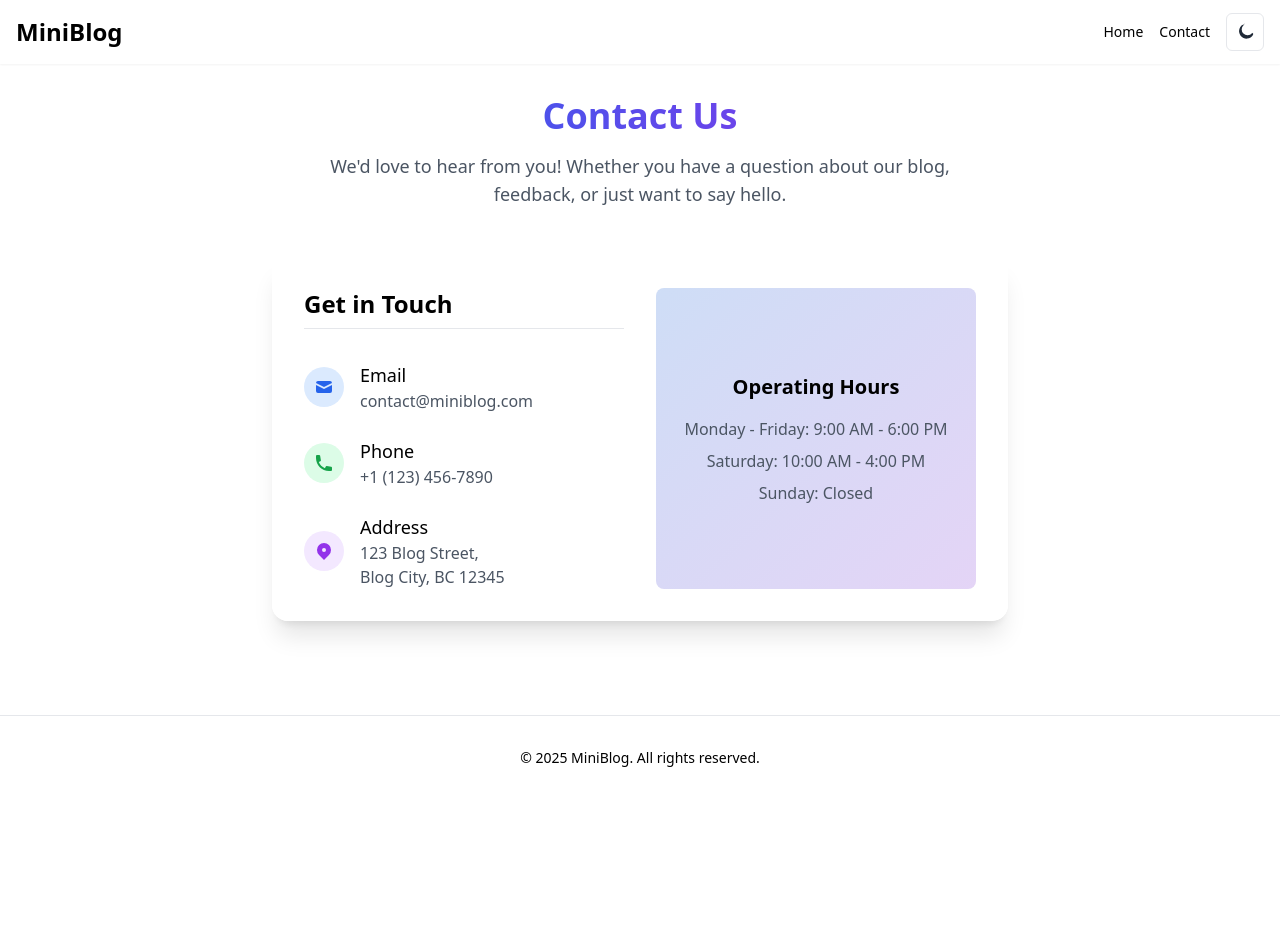
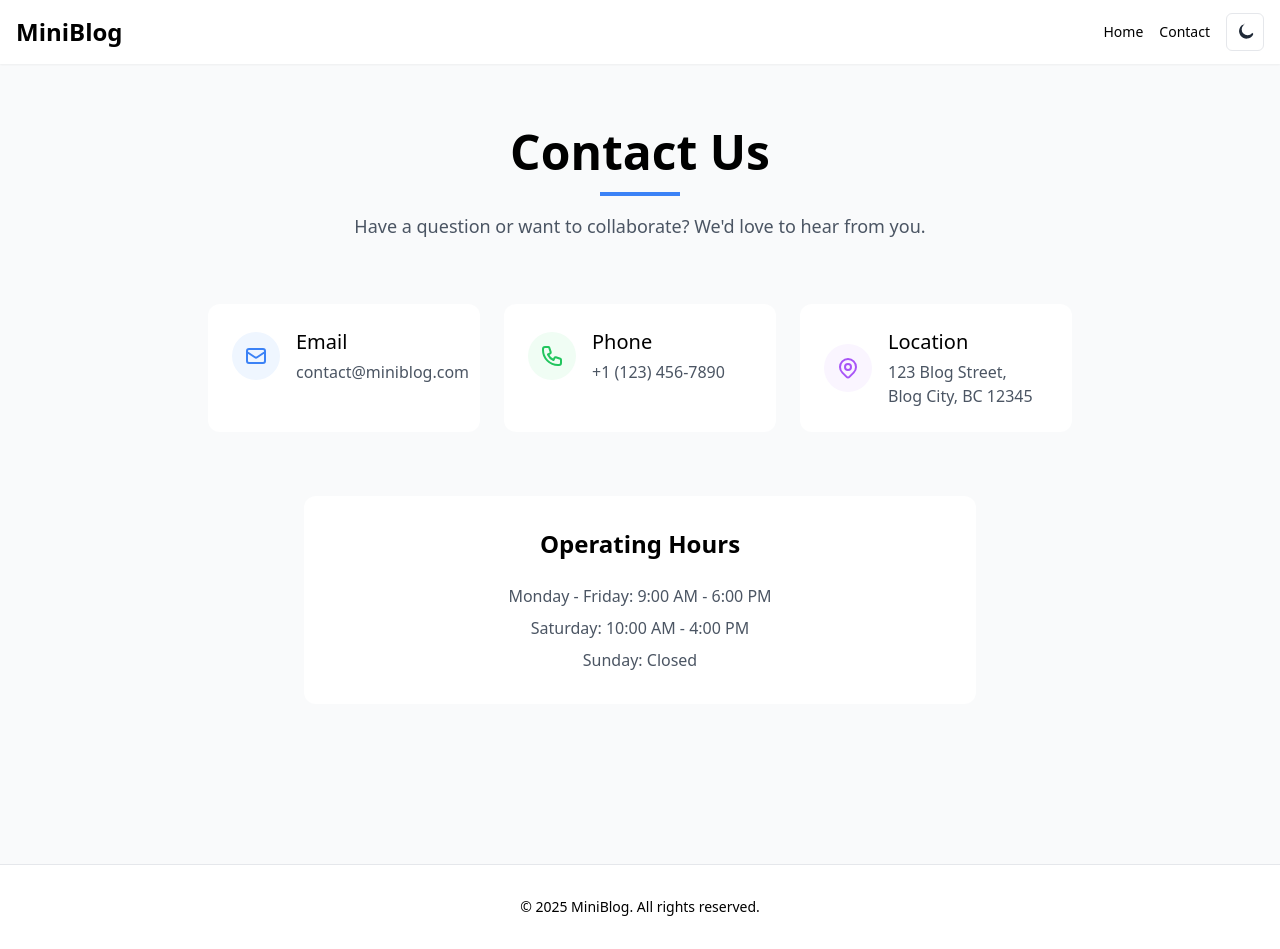
Before and after one commit to snwmilap/blog-strapi, a Next.js app in the folder frontend/: page /contact in a window 1280 px wide. Before the commit the page ends 800 px from the top, so only its background shows below. Built offline with nearby package versions, Linux system fonts and the light colour scheme.

Commit message:
Update page.tsx

```diff
--- a/frontend/app/contact/page.tsx
+++ b/frontend/app/contact/page.tsx
@@ -2,82 +2,105 @@ import React from "react";
 
 const ContactPage: React.FC = () => {
   return (
-    <main className="relative grow">
-      <div className="container mx-auto px-4 py-8 max-w-3xl">
-        <div className="text-center mb-12">
-          <h1 className="text-4xl font-bold mb-4 bg-gradient-to-r from-blue-600 to-purple-600 bg-clip-text text-transparent">
+    <main className="min-h-screen bg-gray-50 dark:bg-zinc-900">
+      <div className="container mx-auto px-4 py-16 max-w-4xl">
+        {/* Header Section */}
+        <div className="text-center mb-16 space-y-4">
+          <h1 className="text-3xl md:text-4xl lg:text-5xl font-bold">
             Contact Us
           </h1>
-          <p className="text-lg text-gray-600 dark:text-gray-400 max-w-2xl mx-auto">
-            {` We'd love to hear from you! Whether you have a question about our
-            blog, feedback, or just want to say hello.`}
+          <div className="w-20 h-1 bg-blue-500 mx-auto"></div>
+          <p className="text-base md:text-lg text-gray-600 dark:text-gray-400 max-w-2xl mx-auto px-4">
+            {`          Have a question or want to collaborate? We'd love to hear from you.
+`}{" "}
           </p>
         </div>
 
-        <div className="bg-white dark:bg-zinc-800 shadow-xl rounded-2xl p-8 backdrop-blur-sm bg-opacity-90">
-          <div className="grid md:grid-cols-2 gap-8">
-            {/* Contact Information */}
-            <div className="space-y-8">
-              <h2 className="text-2xl font-semibold mb-6 border-b pb-2 dark:border-gray-700">
-                Get in Touch
-              </h2>
-              <div className="space-y-6">
+        {/* Contact Cards Grid */}
+        <div className="grid grid-cols-1 md:grid-cols-2 lg:grid-cols-3 gap-6 mb-16">
+          {/* Email Card */}
+          <div className="group p-6 bg-white dark:bg-zinc-800 rounded-xl hover:shadow-lg transition-all duration-300">
             <div className="flex items-center space-x-4">
-                  <div className="flex-shrink-0 w-10 h-10 bg-blue-100 dark:bg-blue-900 rounded-full flex items-center justify-center">
+              <div className="flex-shrink-0 w-12 h-12 bg-blue-50 dark:bg-blue-900/20 rounded-full flex items-center justify-center group-hover:scale-110 transition-transform">
                 <svg
                   xmlns="http://www.w3.org/2000/svg"
-                      className="h-5 w-5 text-blue-600 dark:text-blue-300"
-                      viewBox="0 0 20 20"
-                      fill="currentColor"
+                  className="h-6 w-6 text-blue-500"
+                  fill="none"
+                  viewBox="0 0 24 24"
+                  stroke="currentColor"
                 >
-                      <path d="M2.003 5.884L10 9.882l7.997-3.998A2 2 0 0016 4H4a2 2 0 00-1.997 1.884z" />
-                      <path d="M18 8.118l-8 4-8-4V14a2 2 0 002 2h12a2 2 0 002-2V8.118z" />
+                  <path
+                    strokeLinecap="round"
+                    strokeLinejoin="round"
+                    strokeWidth={2}
+                    d="M3 8l7.89 5.26a2 2 0 002.22 0L21 8M5 19h14a2 2 0 002-2V7a2 2 0 00-2-2H5a2 2 0 00-2 2v10a2 2 0 002 2z"
+                  />
                 </svg>
               </div>
               <div>
-                    <h3 className="text-lg font-medium">Email</h3>
+                <h3 className="font-medium text-xl mb-1">Email</h3>
                 <p className="text-gray-600 dark:text-gray-400">
                   contact@miniblog.com
                 </p>
               </div>
             </div>
+          </div>
 
+          {/* Phone Card */}
+          <div className="group p-6 bg-white dark:bg-zinc-800 rounded-xl hover:shadow-lg transition-all duration-300">
             <div className="flex items-center space-x-4">
-                  <div className="flex-shrink-0 w-10 h-10 bg-green-100 dark:bg-green-900 rounded-full flex items-center justify-center">
+              <div className="flex-shrink-0 w-12 h-12 bg-green-50 dark:bg-green-900/20 rounded-full flex items-center justify-center group-hover:scale-110 transition-transform">
                 <svg
                   xmlns="http://www.w3.org/2000/svg"
-                      className="h-5 w-5 text-green-600 dark:text-green-300"
-                      viewBox="0 0 20 20"
-                      fill="currentColor"
+                  className="h-6 w-6 text-green-500"
+                  fill="none"
+                  viewBox="0 0 24 24"
+                  stroke="currentColor"
                 >
-                      <path d="M2 3a1 1 0 011-1h2.153a1 1 0 01.986.836l.74 4.435a1 1 0 01-.54 1.06l-1.548.773a11.037 11.037 0 006.105 6.105l.774-1.548a1 1 0 011.059-.54l4.435.74a1 1 0 01.836.986V17a1 1 0 01-1 1h-2C7.82 18 2 12.18 2 5V3z" />
+                  <path
+                    strokeLinecap="round"
+                    strokeLinejoin="round"
+                    strokeWidth={2}
+                    d="M3 5a2 2 0 012-2h3.28a1 1 0 01.948.684l1.498 4.493a1 1 0 01-.502 1.21l-2.257 1.13a11.042 11.042 0 005.516 5.516l1.13-2.257a1 1 0 011.21-.502l4.493 1.498a1 1 0 01.684.949V19a2 2 0 01-2 2h-1C9.716 21 3 14.284 3 6V5z"
+                  />
                 </svg>
               </div>
               <div>
-                    <h3 className="text-lg font-medium">Phone</h3>
+                <h3 className="font-medium text-xl mb-1">Phone</h3>
                 <p className="text-gray-600 dark:text-gray-400">
                   +1 (123) 456-7890
                 </p>
               </div>
             </div>
+          </div>
 
+          {/* Location Card */}
+          <div className="group p-6 bg-white dark:bg-zinc-800 rounded-xl hover:shadow-lg transition-all duration-300 md:col-span-2 lg:col-span-1">
             <div className="flex items-center space-x-4">
-                  <div className="flex-shrink-0 w-10 h-10 bg-purple-100 dark:bg-purple-900 rounded-full flex items-center justify-center">
+              <div className="flex-shrink-0 w-12 h-12 bg-purple-50 dark:bg-purple-900/20 rounded-full flex items-center justify-center group-hover:scale-110 transition-transform">
                 <svg
                   xmlns="http://www.w3.org/2000/svg"
-                      className="h-5 w-5 text-purple-600 dark:text-purple-300"
-                      viewBox="0 0 20 20"
-                      fill="currentColor"
+                  className="h-6 w-6 text-purple-500"
+                  fill="none"
+                  viewBox="0 0 24 24"
+                  stroke="currentColor"
                 >
                   <path
-                        fillRule="evenodd"
-                        d="M5.05 4.05a7 7 0 119.9 9.9L10 18.9l-4.95-4.95a7 7 0 010-9.9zM10 11a2 2 0 100-4 2 2 0 000 4z"
-                        clipRule="evenodd"
+                    strokeLinecap="round"
+                    strokeLinejoin="round"
+                    strokeWidth={2}
+                    d="M17.657 16.657L13.414 20.9a1.998 1.998 0 01-2.827 0l-4.244-4.243a8 8 0 1111.314 0z"
+                  />
+                  <path
+                    strokeLinecap="round"
+                    strokeLinejoin="round"
+                    strokeWidth={2}
+                    d="M15 11a3 3 0 11-6 0 3 3 0 016 0z"
                   />
                 </svg>
               </div>
               <div>
-                    <h3 className="text-lg font-medium">Address</h3>
+                <h3 className="font-medium text-xl mb-1">Location</h3>
                 <p className="text-gray-600 dark:text-gray-400">
                   123 Blog Street,
                   <br />
@@ -88,22 +111,13 @@ const ContactPage: React.FC = () => {
           </div>
         </div>
 
-            {/* Map or Additional Content */}
-            <div className="relative h-full rounded-lg overflow-hidden bg-gray-100 dark:bg-zinc-700">
-              <div className="absolute inset-0 bg-gradient-to-br from-blue-500/20 to-purple-500/20"></div>
-              <div className="relative h-full flex items-center justify-center p-6 text-center">
-                <div>
-                  <h3 className="text-xl font-semibold mb-4">
-                    Operating Hours
-                  </h3>
+        {/* Hours Section */}
+        <div className="bg-white dark:bg-zinc-800 rounded-xl p-8 text-center max-w-2xl mx-auto">
+          <h2 className="text-2xl font-semibold mb-6">Operating Hours</h2>
           <div className="space-y-2 text-gray-600 dark:text-gray-400">
             <p>Monday - Friday: 9:00 AM - 6:00 PM</p>
             <p>Saturday: 10:00 AM - 4:00 PM</p>
             <p>Sunday: Closed</p>
-                  </div>
-                </div>
-              </div>
-            </div>
           </div>
         </div>
       </div>
```
Lines whose indentation alone changed are shown as unchanged.
